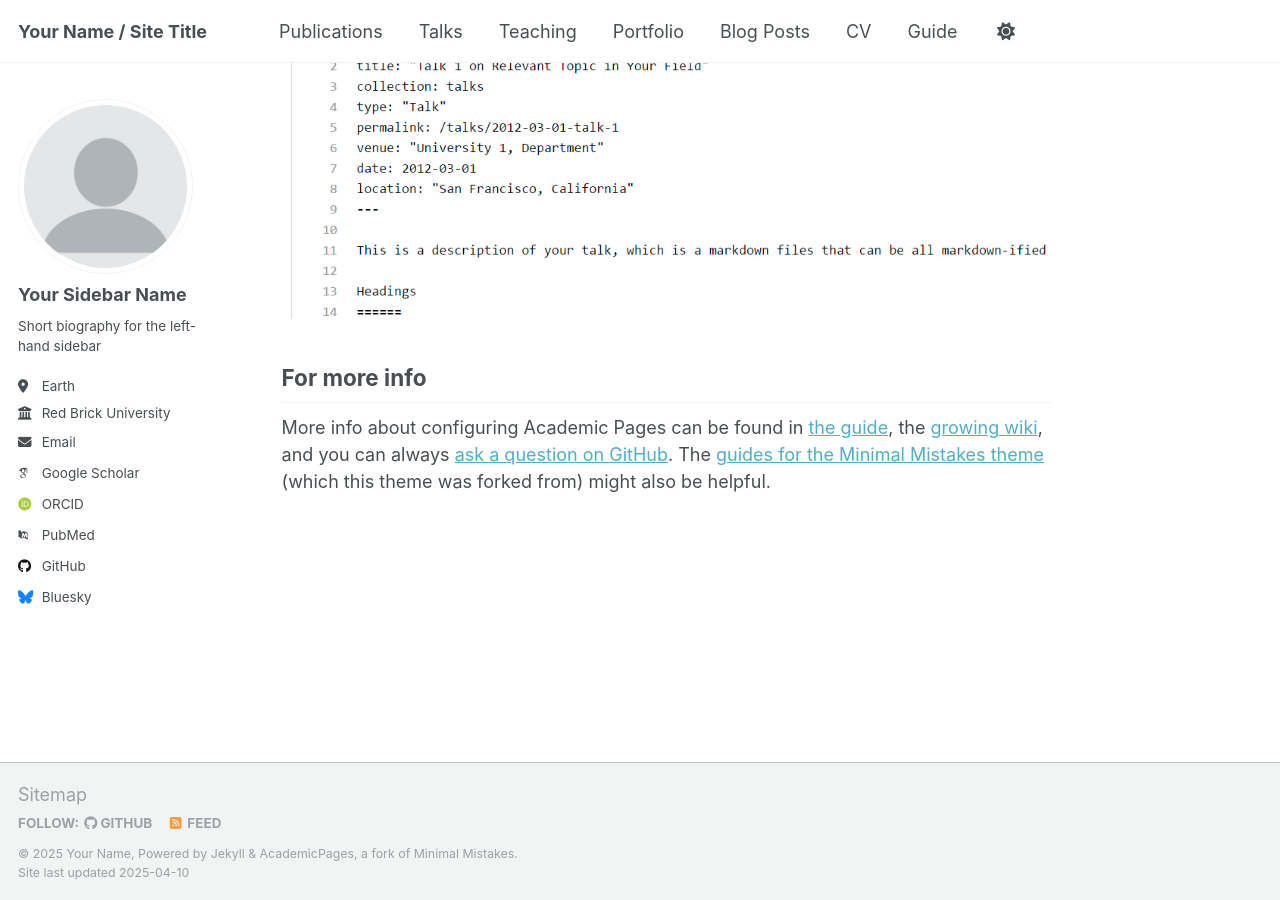
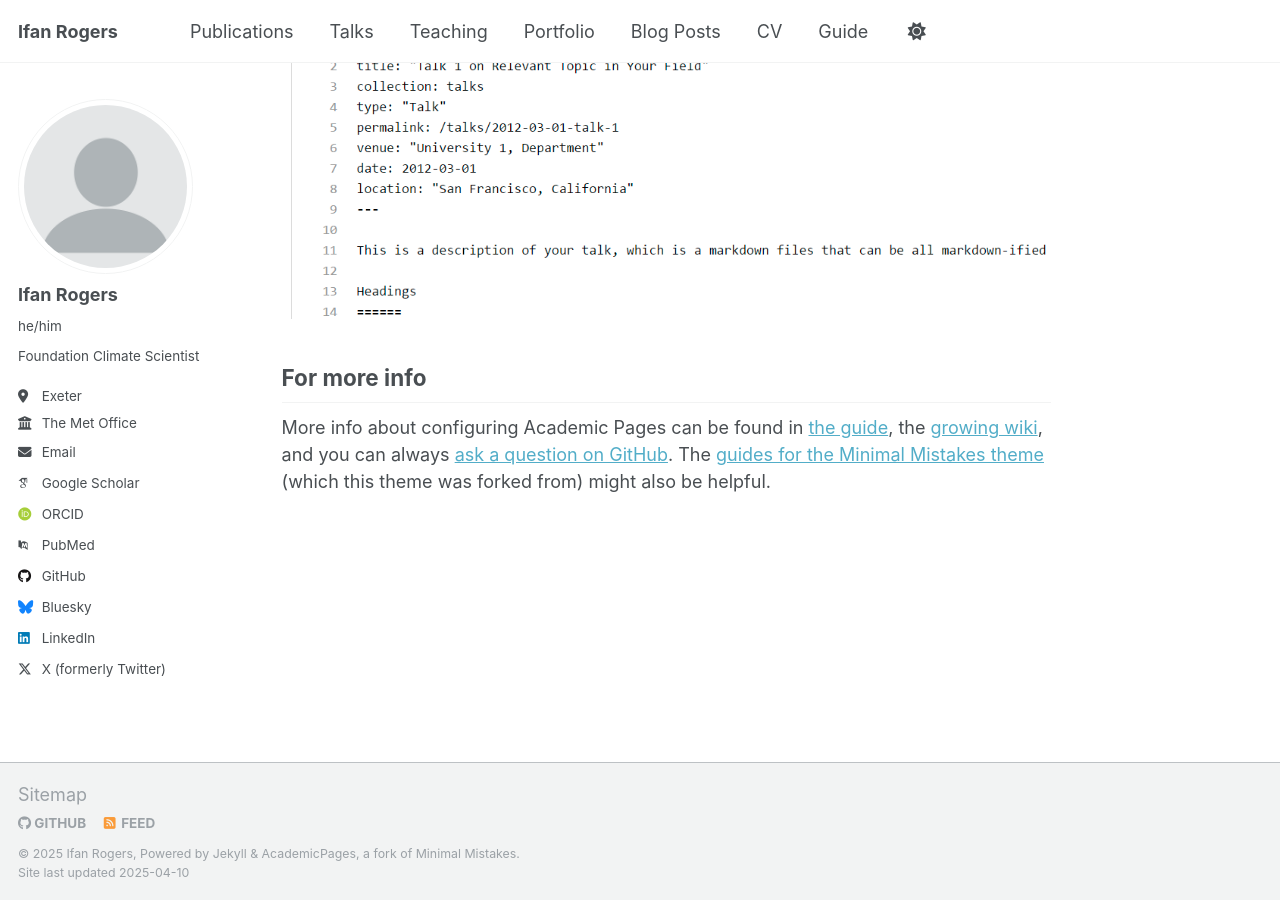
Before and after one commit to Ifan-Rogers/ifan-rogers.github.io, a Jekyll site: the page built from _pages/about.md, in a window 1280 px wide and 900 px high, scrolled down 2636 px. Built offline with Jekyll 4.4.1, drawn with Linux system fonts in a browser that asks for light colours; some web fonts are replaced.

Commit message:
Update _config.yml

```diff
--- a/_config.yml
+++ b/_config.yml
@@ -7,13 +7,13 @@
 # server process.
 
 # Basic Site Settings
-locale                   : "en-US"
+locale                   : "en-UK"
 site_theme               : "default"
-title                    : "Your Name / Site Title"
+title                    : "Ifan Rogers"
 title_separator          : "-"
-name                     : &name "Your Name"
-description              : &description "personal description"
-url                      : https://academicpages.github.io # the base hostname & protocol for your site e.g. "https://[your GitHub username].github.io"
+name                     : &name "Ifan Rogers"
+description              : &description "Foundation Climate Scientist at the Met Office"
+url                      : https://ifan-rogers.github.io # academicpages.github.io # the base hostname & protocol for your site e.g. "https://[your GitHub username].github.io"
 baseurl                  : "" # the subpath of your site, e.g. "/blog"
 repository               : "academicpages/academicpages.github.io"
 
@@ -23,13 +23,13 @@ repository               : "academicpages/academicpages.github.io"
 author:
   # Biographic information
   avatar           : "profile.png"
-  name             : "Your Sidebar Name"
-  pronouns         : # example: "she/her"
-  bio              : "Short biography for the left-hand sidebar"
-  location         : "Earth"
-  employer         : "Red Brick University"
+  name             : "Ifan Rogers"
+  pronouns         : "he/him"
+  bio              : "Foundation Climate Scientist"
+  location         : "Exeter"
+  employer         : "The Met Office"
   uri              : # URL
-  email            : "none@example.org"
+  email            : "ifan.rogers@metoffice.gov.uk"
 
   # Academic websites
   arxiv            : # URL - Update with the correct link to your profile
@@ -50,7 +50,7 @@ author:
   stackoverflow    : # User number or user number and name (i.e., use "1" or "1/jeff-atwood")
 
   # Social media
-  bluesky          : "bsky.app" # Replace this with you Bluesky username
+  bluesky          : "ifanr.bsky.social" # Replace this with you Bluesky username
   facebook         : # Username
   flickr           : # Username
   foursquare       : # Username
@@ -59,7 +59,7 @@ author:
   keybase          : # Username
   instagram        : # Username
   lastfm           : # Username
-  linkedin         : # Username
+  linkedin         : Ifan Rogers
   mastodon         : # URL
   medium           : # URL
   pinterest        : # Username
@@ -67,7 +67,7 @@ author:
   steam            : # Username
   telegram         : # URL
   tumblr           : # Username
-  twitter          : # Username for X / Twitter
+  twitter          : IfanRogers
   vine             : # Username
   weibo            : # Username
   wikipedia        : # Username
```
